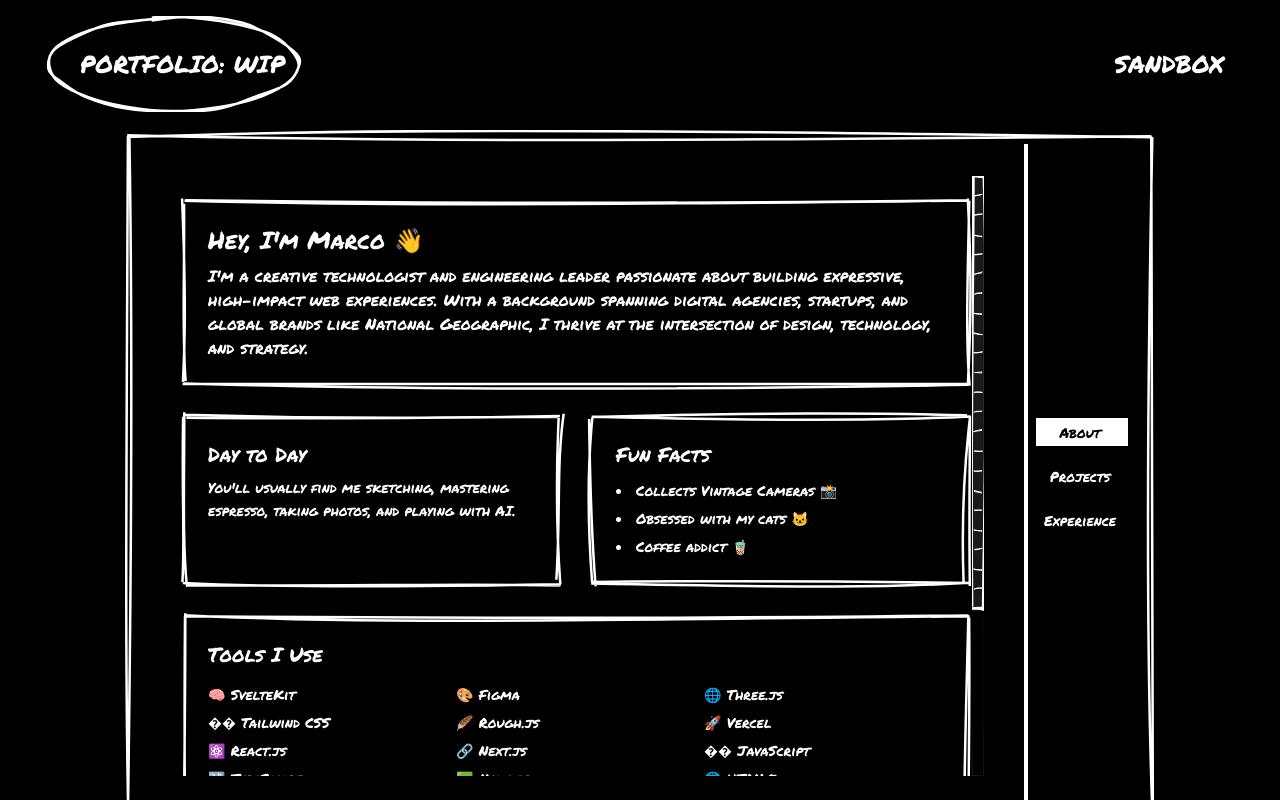
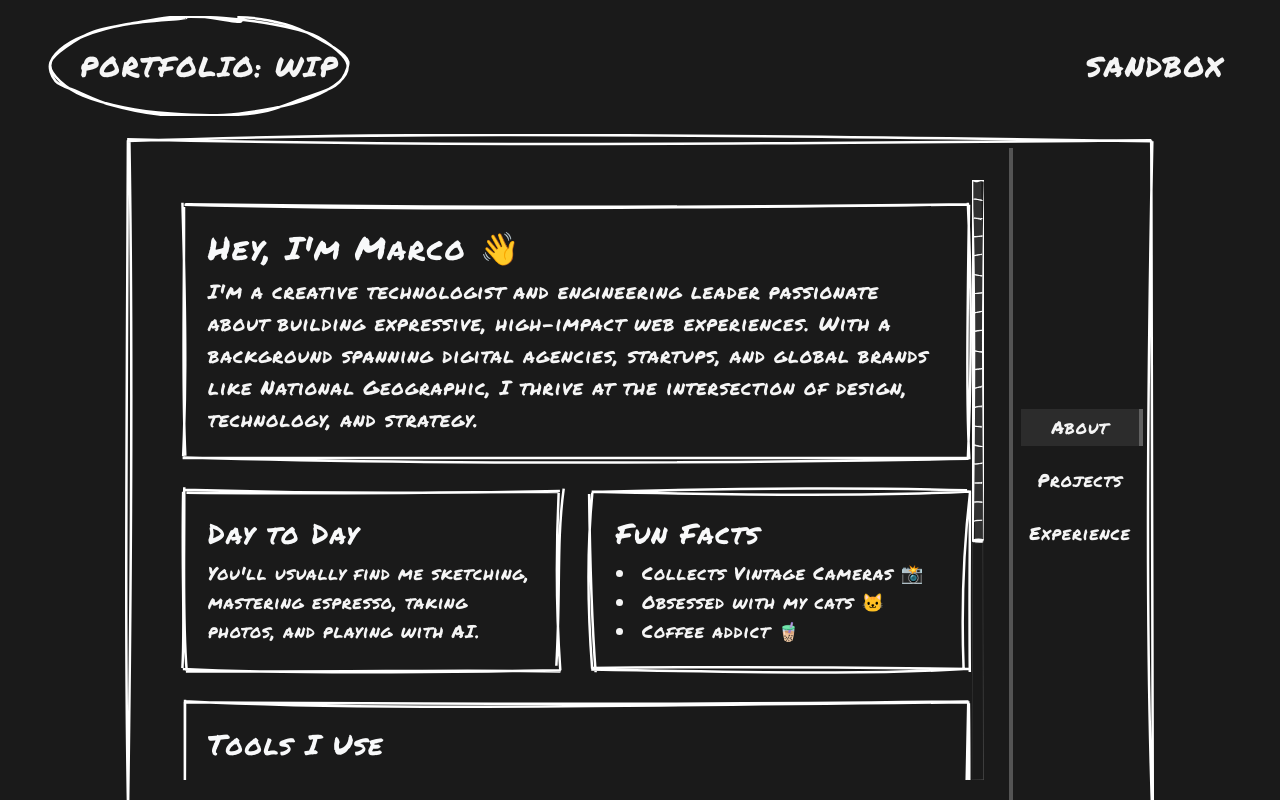
Before and after one commit to malacm/portfolio, a SvelteKit app: page / in a window 1280 px wide. Built offline with nearby package versions, Linux system fonts and the light colour scheme.

Commit message:
feedback-contrast-cleanup

```diff
--- a/src/app.css
+++ b/src/app.css
@@ -1,4 +1,21 @@
 @import "tailwindcss";
+
+/* CSS Custom Properties for softer colors */
+:root {
+  --soft-white: #f8f9fa;
+  --warm-white: #f5f5f5;
+  --soft-gray: #e9ecef;
+  --medium-gray: #6c757d;
+  --dark-gray: #495057;
+  --soft-black: #1a1a1a;
+  --warm-black: #2d2d2d;
+  --accent-blue: #4a9eff;
+  --accent-purple: #8b5cf6;
+  --soft-border: rgba(255, 255, 255, 0.15);
+  --medium-border: rgba(255, 255, 255, 0.25);
+  --soft-bg: rgba(255, 255, 255, 0.05);
+  --medium-bg: rgba(255, 255, 255, 0.08);
+}
 
 /* Global styles to prevent scrolling and ensure viewport fit */
 html, body {
@@ -6,6 +23,8 @@ html, body {
   padding: 0;
   height: 100%;
   overflow-x: hidden;
+  background-color: var(--soft-black);
+  color: var(--warm-white);
 }
 
 body {
@@ -19,8 +38,92 @@ body {
 /* Ensure fonts are properly loaded and applied */
 .font-sharpie {
   font-family: 'Permanent Marker', cursive !important;
+  letter-spacing: 0.05em !important;
 }
 
 .font-hand {
   font-family: 'Patrick Hand', cursive !important;
+  letter-spacing: 0.03em !important;
 }
+
+/* Global font size improvements for better readability */
+.font-sharpie {
+  font-size: 1.1em !important;
+}
+
+/* Increase base font sizes for better readability */
+.text-sm {
+  font-size: 1rem !important;
+  line-height: 1.5 !important;
+}
+
+.text-base {
+  font-size: 1.125rem !important;
+  line-height: 1.6 !important;
+}
+
+.text-lg {
+  font-size: 1.25rem !important;
+  line-height: 1.6 !important;
+}
+
+.text-xl {
+  font-size: 1.375rem !important;
+  line-height: 1.5 !important;
+}
+
+.text-2xl {
+  font-size: 1.5rem !important;
+  line-height: 1.4 !important;
+}
+
+.text-3xl {
+  font-size: 1.75rem !important;
+  line-height: 1.3 !important;
+}
+
+.text-4xl {
+  font-size: 2rem !important;
+  line-height: 1.2 !important;
+}
+
+/* Soft color utility classes */
+.text-soft-white {
+  color: var(--soft-white) !important;
+}
+
+.text-warm-white {
+  color: var(--warm-white) !important;
+}
+
+.text-soft-gray {
+  color: var(--soft-gray) !important;
+}
+
+.text-medium-gray {
+  color: var(--medium-gray) !important;
+}
+
+.bg-soft-black {
+  background-color: var(--soft-black) !important;
+}
+
+.bg-warm-black {
+  background-color: var(--warm-black) !important;
+}
+
+.bg-soft-bg {
+  background-color: var(--soft-bg) !important;
+}
+
+.bg-medium-bg {
+  background-color: var(--medium-bg) !important;
+}
+
+.border-soft {
+  border-color: var(--soft-border) !important;
+}
+
+.border-medium {
+  border-color: var(--medium-border) !important;
+}
--- a/src/lib/components/About.svelte
+++ b/src/lib/components/About.svelte
@@ -17,13 +17,13 @@ function checkMobile() {
 </script>
 
 <div class="relative h-full w-full">
-  <div bind:this={aboutContainer} class="flex flex-col w-full h-full gap-8 text-white px-6 py-8 sm:px-4 sm:py-6 overflow-y-auto pr-4 scrollbar-hide">
+  <div bind:this={aboutContainer} class="flex flex-col w-full h-full gap-8 text-warm-white px-6 py-8 sm:px-4 sm:py-6 overflow-y-auto pr-4 scrollbar-hide">
     <!-- Top Section -->
     <div class="w-full">
       <HandDrawnBorder strokeWidth={2.5} roughness={2.2} width="100%">
         <div class="p-6 pl-10 sm:p-4 sm:pl-4">
-          <h1 class="font-sharpie mb-2 text-3xl sm:text-2xl">Hey, I'm Marco 👋</h1>
-          <p class="text-base font-sharpie">
+          <h1 class="font-sharpie mb-2 text-4xl sm:text-3xl text-soft-white">Hey, I'm Marco 👋</h1>
+          <p class="text-lg font-sharpie text-warm-white">
             I'm a creative technologist and engineering leader passionate about building expressive, high-impact web experiences. With a background spanning digital agencies, startups, and global brands like National Geographic, I thrive at the intersection of design, technology, and strategy.
           </p>
         </div>
@@ -36,8 +36,8 @@ function checkMobile() {
       <div class="flex-1 w-full md:w-1/2">
         <HandDrawnBorder strokeWidth={2.5} roughness={2.2} width="100%">
           <div class="p-6 pl-10 sm:p-4 sm:pl-4">
-            <h2 class="font-sharpie mb-2 text-2xl sm:text-xl">Day to Day</h2>
-            <p class="text-sm leading-relaxed font-sharpie">
+            <h2 class="font-sharpie mb-2 text-3xl sm:text-2xl text-soft-white">Day to Day</h2>
+            <p class="text-base leading-relaxed font-sharpie text-warm-white">
               You'll usually find me sketching, mastering espresso, taking photos, and playing with AI.
             </p>
           </div>
@@ -48,8 +48,8 @@ function checkMobile() {
       <div class="flex-1 w-full md:w-1/2 mt-6 md:mt-0">
         <HandDrawnBorder strokeWidth={2.5} roughness={2.2} width="100%">
           <div class="p-6 pl-10 sm:p-4 sm:pl-4">
-            <h2 class="font-sharpie mb-2 text-2xl sm:text-xl">Fun Facts</h2>
-            <ul class="list-inside list-disc text-sm leading-loose font-sharpie">
+            <h2 class="font-sharpie mb-2 text-3xl sm:text-2xl text-soft-white">Fun Facts</h2>
+            <ul class="list-inside list-disc text-base leading-loose font-sharpie text-warm-white">
               <li>Collects Vintage Cameras 📸</li>
               <li>Obsessed with my cats 🐱</li>
               <li>Coffee addict 🧋</li>
@@ -63,8 +63,8 @@ function checkMobile() {
     <div class="w-full">
       <HandDrawnBorder strokeWidth={2.5} roughness={2.2} width="100%">
         <div class="p-6 pl-10 sm:p-4 sm:pl-4">
-          <h2 class="font-sharpie mb-4 text-2xl sm:text-xl">Tools I Use</h2>
-          <div class="grid grid-cols-2 sm:grid-cols-2 md:grid-cols-3 gap-2 text-sm font-sharpie">
+          <h2 class="font-sharpie mb-4 text-3xl sm:text-2xl text-soft-white">Tools I Use</h2>
+          <div class="grid grid-cols-2 sm:grid-cols-2 md:grid-cols-3 gap-2 text-base font-sharpie text-warm-white">
             <span>🧠 SvelteKit</span>
             <span>🎨 Figma</span>
             <span>🌐 Three.js</span>
@@ -94,7 +94,7 @@ function checkMobile() {
     </div>
 
     <!-- Signature -->
-    <div class="font-sharpie w-full pr-4 text-right text-2xl sm:text-xl">— Marco</div>
+    <div class="font-sharpie w-full pr-4 text-right text-3xl sm:text-2xl text-soft-white">— Marco</div>
   </div>
   {#if aboutContainer}
     <HandDrawnScrollbar container={aboutContainer} />
--- a/src/lib/components/NotebookContainer.svelte
+++ b/src/lib/components/NotebookContainer.svelte
@@ -51,7 +51,7 @@
 {#if showFixedBottomNav}
 	<div class="fixed right-0 bottom-0 left-0 z-[9999] w-full">
 		<HandDrawnBorder height="70px" width="95vw">
-			<div class="h-full w-full bg-black">
+			<div class="h-full w-full bg-soft-black">
 				<SideNavTabs
 					on:tabClick={(e) => handleTabClick(e.detail)}
 					{activePage}
@@ -69,7 +69,7 @@
 		display: flex;
 		justify-content: center;
 		align-items: center;
-		background: black;
+		background: var(--soft-black);
 	}
 	.notebook-inner {
 		display: flex;
--- a/src/lib/components/SandboxSubNav.svelte
+++ b/src/lib/components/SandboxSubNav.svelte
@@ -25,7 +25,7 @@
 	<div class="absolute top-8 left-48 z-20 flex flex-col space-y-2 transition-all duration-300 ease-out">
 		{#each subNavItems as item}
 			<div
-				class="font-sharpie cursor-pointer transition-all duration-300 ease-out hover:opacity-80 hover:scale-105 px-4 py-2 text-lg text-white border-l-2 border-white border-opacity-30 hover:border-opacity-100"
+				class="font-sharpie cursor-pointer transition-all duration-300 ease-out hover:opacity-80 hover:scale-105 px-4 py-2 text-xl text-warm-white border-l-2 border-medium border-opacity-30 hover:border-opacity-100"
 				on:click={() => handleSubNavClick(item.key)}
 				on:keydown={(e) => e.key === 'Enter' && handleSubNavClick(item.key)}
 				role="button"
--- a/src/lib/components/SideNavTabs.svelte
+++ b/src/lib/components/SideNavTabs.svelte
@@ -30,8 +30,8 @@
 			{#if isFixedBottom}
 				<HandDrawnBorder height="60px" width="100%">
 					<button
-						class={`font-sharpie w-full h-full px-3 py-2 text-sm flex-1 mx-1 transition-all duration-200
-						${tab === activePage ? 'bg-white text-black' : 'text-white hover:bg-white hover:text-black'}`}
+						class={`font-sharpie w-full h-full px-3 py-2 text-base flex-1 mx-1 transition-all duration-200 cursor-pointer
+						${tab === activePage ? 'bg-medium-bg text-soft-black' : 'text-warm-white hover:bg-medium-bg hover:text-soft-black'}`}
 						on:click={() => clickTab(tab)}
 					>
 						{tab}
@@ -39,8 +39,8 @@
 				</HandDrawnBorder>
 			{:else}
 				<button
-					class={`font-sharpie px-4 py-3 text-lg transition-all duration-200 border-2 border-white
-					${tab === activePage ? 'bg-white text-black' : 'text-white hover:bg-white hover:text-black'}`}
+					class={`font-sharpie px-4 py-3 text-xl transition-all duration-200 border-2 border-medium cursor-pointer
+					${tab === activePage ? 'bg-medium-bg text-soft-black' : 'text-warm-white hover:bg-medium-bg hover:text-soft-black'}`}
 					on:click={() => clickTab(tab)}
 				>
 					{tab}
@@ -50,11 +50,11 @@
 	</div>
 {:else}
 	<!-- Desktop Navigation -->
-	<div class="flex flex-col justify-center gap-4 border-l-4 border-white px-2 py-6 h-full">
+	<div class="flex flex-col justify-center gap-4 border-l-4 border-medium px-2 py-6 h-full">
 		{#each tabList as tab}
 			<button
-				class={`origin-right border-r-4 px-2 py-1 text-sm whitespace-nowrap font-sharpie
-				${tab === activePage ? 'border-white bg-white text-black' : 'border-transparent text-white'} transition-all duration-200`}
+				class={`origin-right border-r-4 px-2 py-1 text-base whitespace-nowrap font-sharpie cursor-pointer
+				${tab === activePage ? 'border-medium bg-medium-bg text-soft-black' : 'border-transparent text-warm-white'} transition-all duration-200`}
 				on:click={() => clickTab(tab)}
 			>
 				{tab}
--- a/src/routes/+layout.svelte
+++ b/src/routes/+layout.svelte
@@ -80,7 +80,7 @@
 	}
 </script>
 
-<div class="relative min-h-screen bg-black">
+<div class="relative min-h-screen bg-soft-black">
 	<!-- Navigation/Header -->
 	<header class="z-30 w-full px-0 pt-0">
 		{#if !isMobile}
@@ -92,7 +92,7 @@
 					animateOnHover={false}
 				>
 					<div
-						class="font-sharpie cursor-pointer px-6 py-4 text-2xl text-white transition-all transition-transform duration-300 ease-out hover:scale-105 hover:opacity-80"
+						class="font-sharpie cursor-pointer px-6 py-4 text-3xl text-warm-white transition-all transition-transform duration-300 ease-out hover:scale-105 hover:opacity-80"
 						on:click={() => handleNavClick('portfolio')}
 						on:keydown={(e) => e.key === 'Enter' && handleNavClick('portfolio')}
 						role="button"
@@ -108,7 +108,7 @@
 				<div class="relative flex items-center">
 					<HandDrawnSquareBorder isVisible={false} isActive={false} animateOnHover={false}>
 						<div
-							class="font-sharpie cursor-pointer px-6 py-4 text-2xl text-white transition-all duration-300 ease-out hover:scale-105 hover:opacity-80"
+							class="font-sharpie cursor-pointer px-6 py-4 text-3xl text-warm-white transition-all duration-300 ease-out hover:scale-105 hover:opacity-80"
 							on:click={toggleSandboxDrawer}
 							on:keydown={(e) => e.key === 'Enter' && toggleSandboxDrawer()}
 							role="button"
@@ -123,12 +123,12 @@
 		{:else}
 			<!-- Mobile Navigation -->
 			<div
-				class="bg-opacity-90 fixed top-0 right-0 left-0 z-50 border-b border-white bg-black backdrop-blur-sm"
+				class="bg-opacity-90 fixed top-0 right-0 left-0 z-50 border-b border-medium bg-soft-black backdrop-blur-sm"
 			>
 				<div class="flex items-center justify-between p-4">
 					<!-- Portfolio Button -->
 					<button
-						class="font-sharpie text-lg text-white transition-all duration-200"
+						class="font-sharpie text-xl text-warm-white transition-all duration-200"
 						class:opacity-50={activeSection !== 'portfolio'}
 						on:click={() => handleNavClick('portfolio')}
 					>
@@ -137,7 +137,7 @@
 
 					<!-- Sandbox Button -->
 					<button
-						class="font-sharpie text-lg text-white transition-all duration-200"
+						class="font-sharpie text-xl text-warm-white transition-all duration-200"
 						class:opacity-50={activeSection !== 'sandbox'}
 						on:click={() => handleNavClick('sandbox')}
 					>
@@ -149,7 +149,7 @@
 				{#if showMobileMenu}
 					<div
 						transition:slide={{ duration: 300 }}
-						class="bg-opacity-95 border-t border-white bg-black"
+						class="bg-opacity-95 border-t border-medium bg-soft-black"
 					>
 						<div class="space-y-2 p-4">
 							{#each [{ key: 'canvas', label: 'CANVAS' }, { key: 'physics', label: 'ORBITAL PHYSICS', href: '/physics-standalone' }, { key: 'micro-interaction-one', label: 'MICRO INTERACTION ONE' }] as item}
@@ -158,15 +158,15 @@
 										href={item.href}
 										target="_blank"
 										rel="noopener noreferrer"
-										class="font-sharpie block w-full px-4 py-3 text-left text-white transition-all duration-200 hover:bg-white hover:text-black"
+										class="font-sharpie block w-full px-4 py-3 text-left text-lg text-warm-white transition-all duration-200 hover:bg-medium-bg hover:text-soft-black"
 									>
 										{item.label}
 									</a>
 								{:else}
 									<button
-										class="font-sharpie block w-full px-4 py-3 text-left text-white transition-all duration-200 hover:bg-white hover:text-black"
-										class:bg-white={activeSubNav === item.key}
-										class:text-black={activeSubNav === item.key}
+										class="font-sharpie block w-full px-4 py-3 text-left text-lg text-warm-white transition-all duration-200 hover:bg-medium-bg hover:text-soft-black"
+										class:bg-medium-bg={activeSubNav === item.key}
+										class:text-soft-black={activeSubNav === item.key}
 										on:click={() => handleMobileSubNavClick(item.key)}
 									>
 										{item.label}
@@ -182,28 +182,37 @@
 
 	<!-- Sandbox Drawer (Desktop) -->
 	{#if !isMobile && showSandboxDrawer}
-		<!-- Drawer (no overlay, no square border) -->
 		<div
-			class="fixed top-20 right-8 z-50 w-[400px] rounded-lg border h-full bg-black shadow-lg"
+			class="fixed top-0 right-0 z-50 w-[400px] h-screen border-l border-medium bg-soft-black shadow-lg"
 			transition:slide={{ duration: 300, axis: 'x' }}
 		>
-			<div class="flex flex-col">
-				<!-- Navigation Items -->
-				<div class="flex flex-1 flex-col px-6">
+			<div class="flex flex-col h-full">
+				<!-- Back Arrow Header -->
+				<div class="flex justify-end p-4">
+					<button
+						class="font-sharpie text-2xl text-warm-white hover:opacity-70 transition-opacity duration-200 transform rotate-180 cursor-pointer"
+						on:click={toggleSandboxDrawer}
+						aria-label="Close drawer"
+					>
+						←
+					</button>
+				</div>
+
+				<div class="flex flex-1 flex-col px-6 justify-center">
 					{#each [{ key: 'canvas', label: 'CANVAS' }, { key: 'physics', label: 'ORBITAL PHYSICS', href: '/physics-standalone' }, { key: 'micro-interaction-one', label: 'MICRO INTERACTION ONE' }] as item}
 						{#if item.href}
 							<a
 								href={item.href}
 								target="_blank"
 								rel="noopener noreferrer"
-								class="font-sharpie mb-2 block w-full cursor-pointer px-4 py-4 text-right text-xl text-white relative"
+								class="font-sharpie mb-2 block w-full cursor-pointer px-4 py-4 text-center text-2xl text-warm-white relative"
 								style="min-height: 2.5em;"
 							>
 								{item.label}
 							</a>
 						{:else}
 							<div
-								class="font-sharpie mb-2 block w-full cursor-pointer px-4 py-4 text-right text-xl text-white relative"
+								class="font-sharpie mb-2 block w-full cursor-pointer px-4 py-4 text-center text-2xl text-warm-white relative"
 								on:click={() => handleDrawerItemClick(item.key)}
 								style="min-height: 2.5em;"
 							>
@@ -213,12 +222,12 @@
 										width="70%"
 										height="16"
 										viewBox="0 0 300 12"
-										class="absolute right-0 bottom-0"
+										class="absolute left-1/2 bottom-0 transform -translate-x-1/2"
 										style="display:block; pointer-events:none;"
 									>
 										<path
 											d="M2 8 Q60 2 150 6 Q240 12 298 6"
-											stroke="white"
+											stroke="var(--warm-white)"
 											stroke-width="3"
 											fill="none"
 										/>
@@ -254,8 +263,8 @@
 					<MicroInteractionOne />
 				{:else}
 					<div
-						class="font-sharpie flex h-full items-center justify-center text-4xl text-white {isMobile
-							? 'text-2xl'
+						class="font-sharpie flex h-full items-center justify-center text-5xl text-warm-white {isMobile
+							? 'text-3xl'
 							: ''}"
 					>
 						SANDBOX CONTENT COMING SOON
--- a/tailwind.config.js
+++ b/tailwind.config.js
@@ -6,6 +6,26 @@ export default {
       fontFamily: {
         'sharpie': ['Permanent Marker', 'cursive'],
         'hand': ['Patrick Hand', 'cursive'],
+      },
+      colors: {
+        'soft-white': '#f8f9fa',
+        'warm-white': '#f5f5f5',
+        'soft-gray': '#e9ecef',
+        'medium-gray': '#6c757d',
+        'dark-gray': '#495057',
+        'soft-black': '#1a1a1a',
+        'warm-black': '#2d2d2d',
+        'accent-blue': '#4a9eff',
+        'accent-purple': '#8b5cf6',
+        'soft-bg': 'rgba(255, 255, 255, 0.05)',
+        'medium-bg': 'rgba(255, 255, 255, 0.08)',
+        'soft-border': 'rgba(255, 255, 255, 0.15)',
+        'medium-border': 'rgba(255, 255, 255, 0.25)',
+      },
+      letterSpacing: {
+        'wide': '0.05em',
+        'wider': '0.1em',
+        'widest': '0.15em',
       },
       keyframes: {
         wiggle: {
```
Also changed, not shown: src/lib/components/Experience.svelte (+9 -9 lines), src/lib/components/Projects.svelte (+11 -11 lines).
